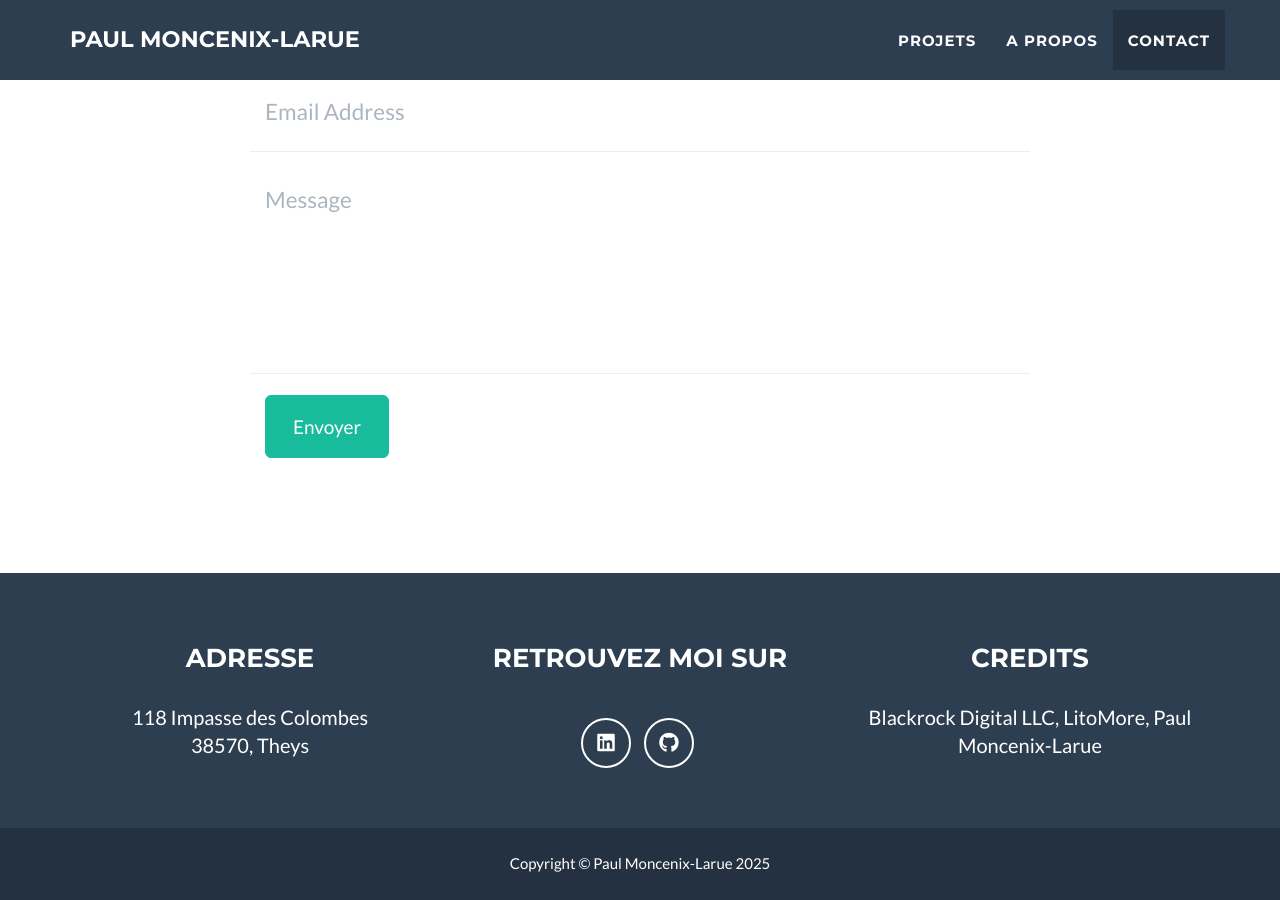
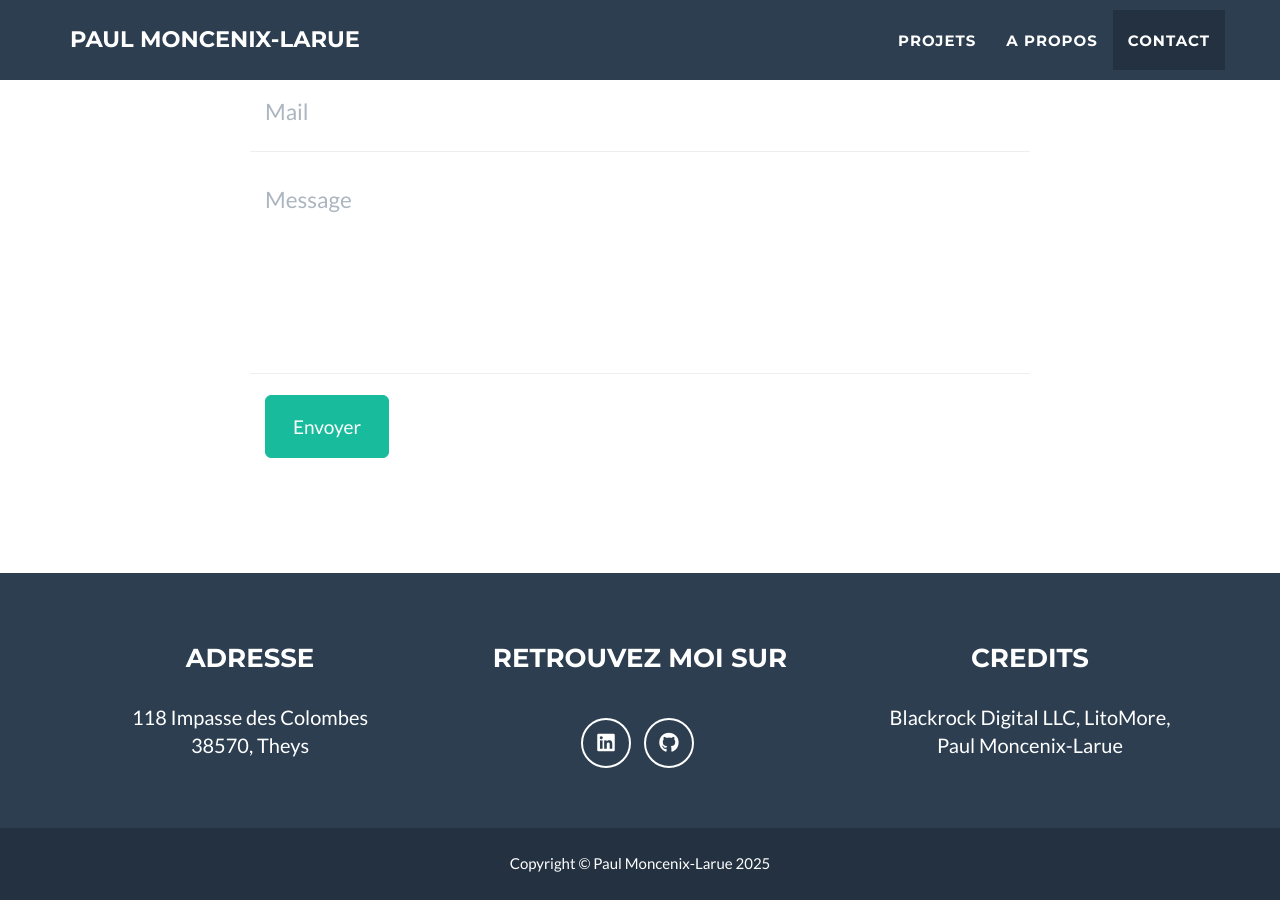
Before and after one commit to pmoncenix/portfolio-v2, a Jekyll site: the page built from _posts/2025-01-10-Chateau-Tresor.markdown, in a window 1280 px wide and 900 px high, scrolled down 2235 px. Built offline with Jekyll 4.4.1, drawn with Linux system fonts in a browser that asks for light colours.

Commit message:
Traduction des placeholders en français

```diff
--- a/_config.yml
+++ b/_config.yml
@@ -50,7 +50,7 @@
   - line: 38570, Theys
 
 # Credits content
-credits: 'Blackrock Digital LLC, LitoMore, Paul Moncenix-Larue'
+credits: 'Blackrock Digital LLC, LitoMore, <br> Paul Moncenix-Larue'
 
 # Build settings
 markdown: kramdown
--- a/_includes/contact_static.html
+++ b/_includes/contact_static.html
@@ -13,21 +13,21 @@
           <div class="row control-group">
             <div class="form-group col-xs-12 floating-label-form-group controls">
               <label for="name">Nom/Prénom</label>
-              <input type="text" name="name" class="form-control" placeholder="Name" id="name" required
-                data-validation-required-message="Please enter your name.">
+              <input type="text" name="name" class="form-control" placeholder="Nom/Prénom" id="name" required
+                data-validation-required-message="Veuillez entrer votre nom et prénom.">
               <p class="help-block text-danger"></p>
             </div>
           </div>
           <div class="row control-group">
             <div class="form-group col-xs-12 floating-label-form-group controls">
               <label for="email">Mail</label>
-              <input type="email" name="_replyto" class="form-control" placeholder="Email Address" id="email" required
-                data-validation-required-message="Please enter your email address.">
+              <input type="email" name="_replyto" class="form-control" placeholder="Mail" id="email" required
+                data-validation-required-message="Veuillez entrer une adresse mail.">
               <p class="help-block text-danger"></p>
             </div>
           </div>
           <div>
-            <input type="hidden" name="_subject" value="New submission!">
+            <input type="hidden" name="_subject" value="Nouvelle prise de contact !">
             <input type="text" name="_gotcha" style="display:none" />
           </div>
           <div class="row control-group">
```
Also changed, not shown: _includes/contact.html (+4 -4 lines).
